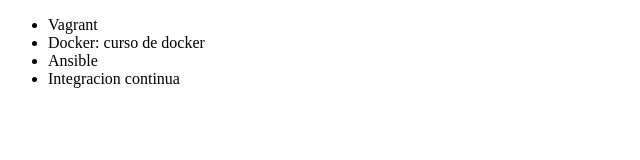
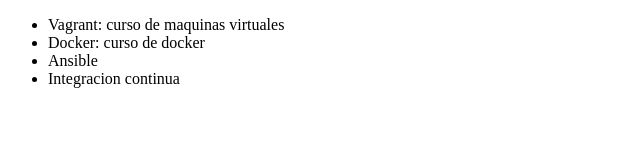
Before and after one commit to cristiandtp/alura, a plain HTML site: page index.html in a window 1280 px wide. Shown: the whole page, without its empty margins (0-640 px from the left). Drawn offline with Linux system fonts and the light colour scheme.

Commit message:
agrago info curso vagrant

```diff
--- a/index.html
+++ b/index.html
@@ -6,7 +6,7 @@
 </head>
 <body>
      <ul>
-         <li> Vagrant </li>
+         <li> Vagrant: curso de maquinas virtuales </li>
          <li> Docker: curso de docker </li>
          <li> Ansible </li>
          <li>Integracion continua</li>
```
